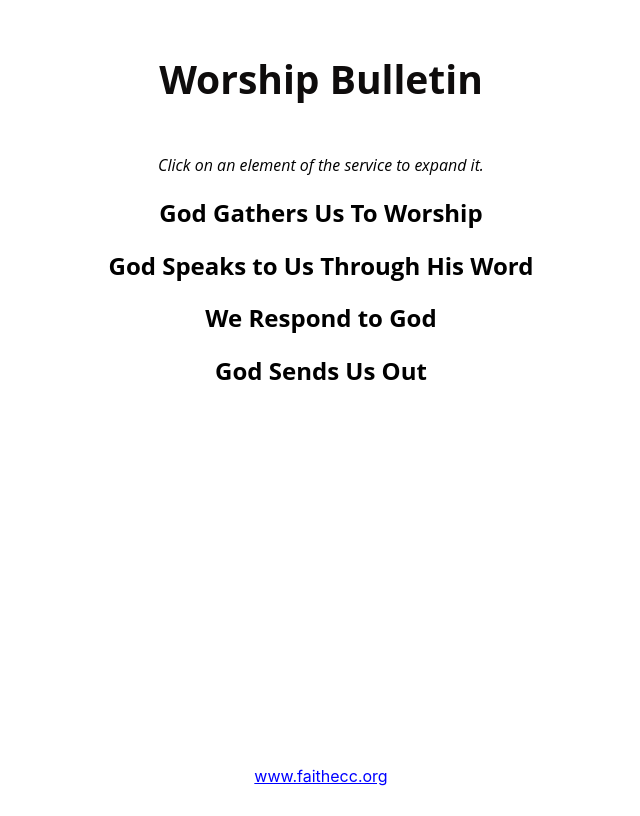
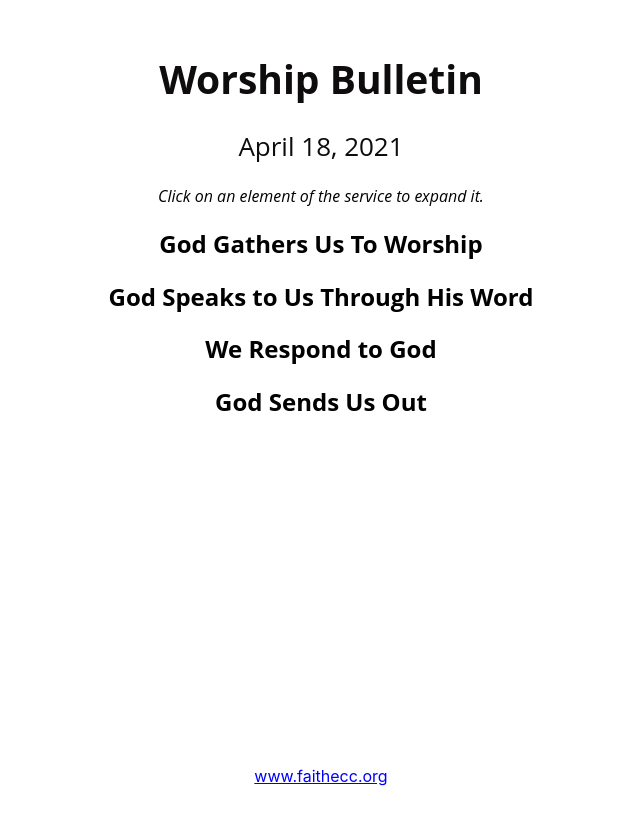
Before and after one commit to zzboncak/faith-covenant-bulletin, a React (Create React App) app: page / in a window 1280 px wide. Shown: the whole page, without its empty margins (319-959 px from the left). Built offline with nearby package versions, Linux system fonts and the light colour scheme.

Commit message:
added date on top

```diff
--- a/src/App.css
+++ b/src/App.css
@@ -8,11 +8,18 @@
 
 .App-header {
   display: flex;
-  flex-direction: row;
+  flex-direction: column;
   align-items: center;
-  justify-content: space-around;
   font-size: calc(10px + 2vmin);
   color: rgb(14, 12, 12);
+}
+
+.App-header .date {
+  margin-top: -10px;
+}
+
+.helper-text {
+  margin-top: -5px;
 }
 
 .App-link {
--- a/src/App.tsx
+++ b/src/App.tsx
@@ -10,6 +10,7 @@ export const App: React.FC = () => {
         <nav className="nav-bar">
           <header className="App-header">
             <h1>Worship Bulletin</h1>
+            <p className="date">April 18, 2021</p>
           </header>
         </nav>
         <div className="helper-text-container">
```
